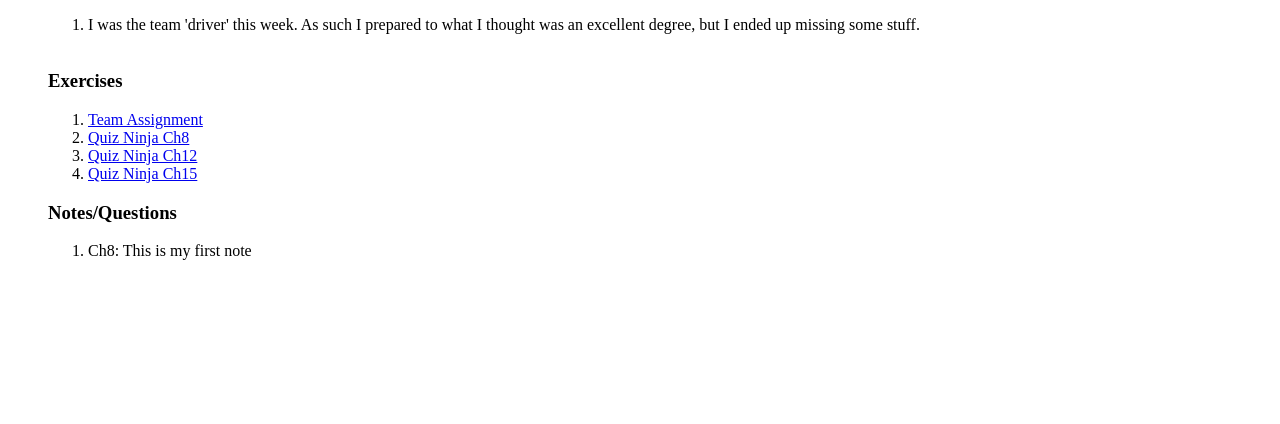
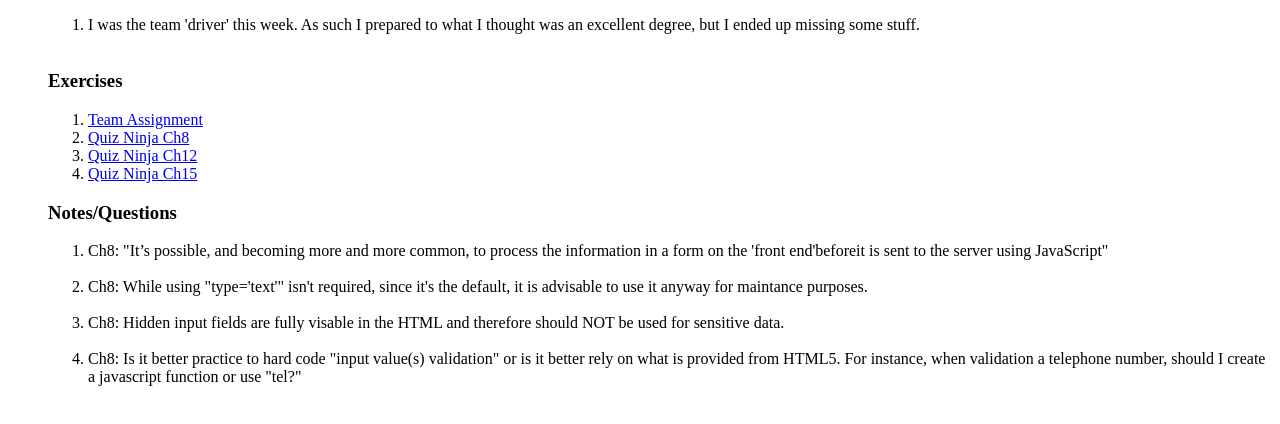
Before and after one commit to NathanielSnow/WDD330, a plain HTML site: page Week 4/index.html in a window 1280 px wide. Shown: the part 152-576 px from the top of the page. Drawn offline with Linux system fonts and the light colour scheme.

Commit message:
Update index.html

```diff
--- a/Week 4/index.html
+++ b/Week 4/index.html
@@ -27,7 +27,28 @@
       </ol>
       <h3>Notes/Questions</h3>
       <ol>
-        <li>Ch8: This is my first note</li>
+        <li>
+          Ch8: "It’s possible, and becoming more and more common, to process the
+          information in a form on the 'front end'beforeit is sent to the server
+          using JavaScript"
+        </li>
+        <br />
+        <li>
+          Ch8: While using "type='text'" isn't required, since it's the default,
+          it is advisable to use it anyway for maintance purposes.
+        </li>
+        <br />
+        <li>
+          Ch8: Hidden input fields are fully visable in the HTML and therefore
+          should NOT be used for sensitive data.
+        </li>
+        <br />
+        <li>
+          Ch8: Is it better practice to hard code "input value(s) validation" or
+          is it better rely on what is provided from HTML5. For instance, when
+          validation a telephone number, should I create a javascript function
+          or use "tel?"
+        </li>
         <br />
       </ol>
     </ul>
```
